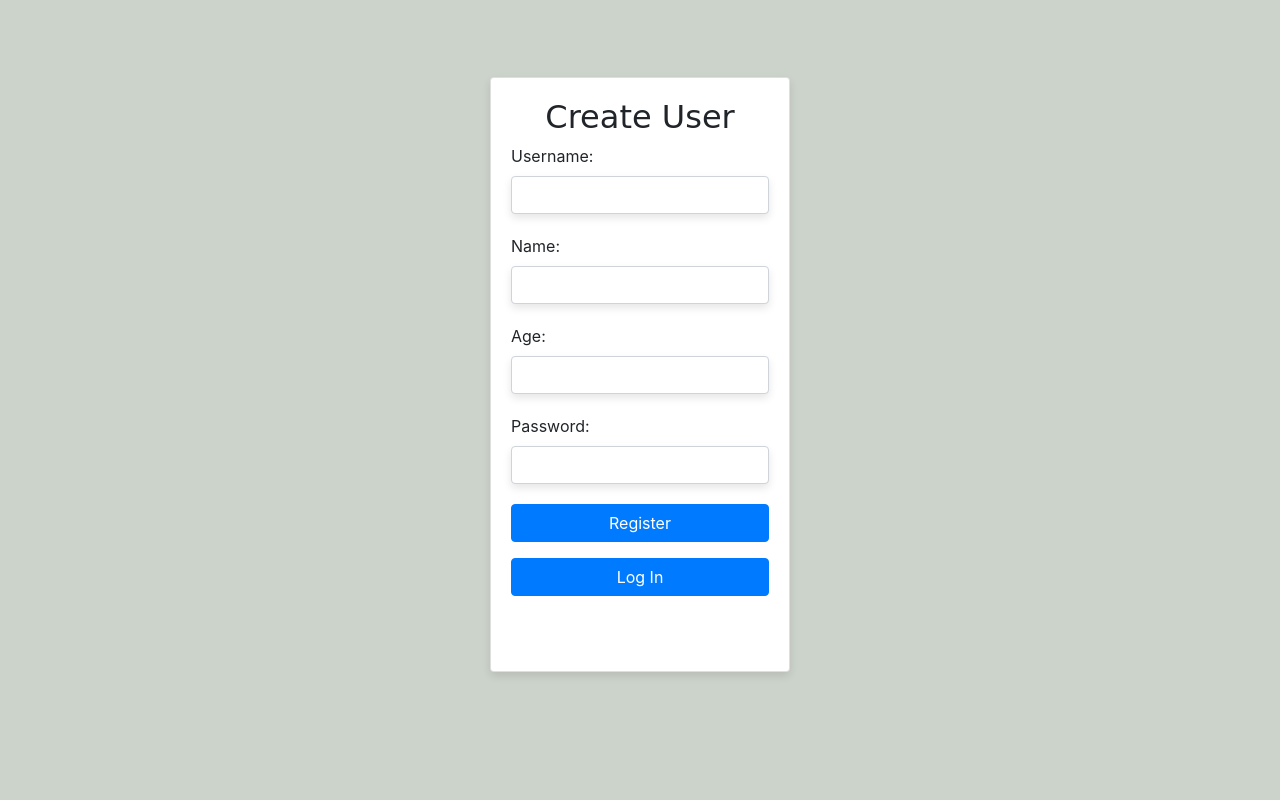
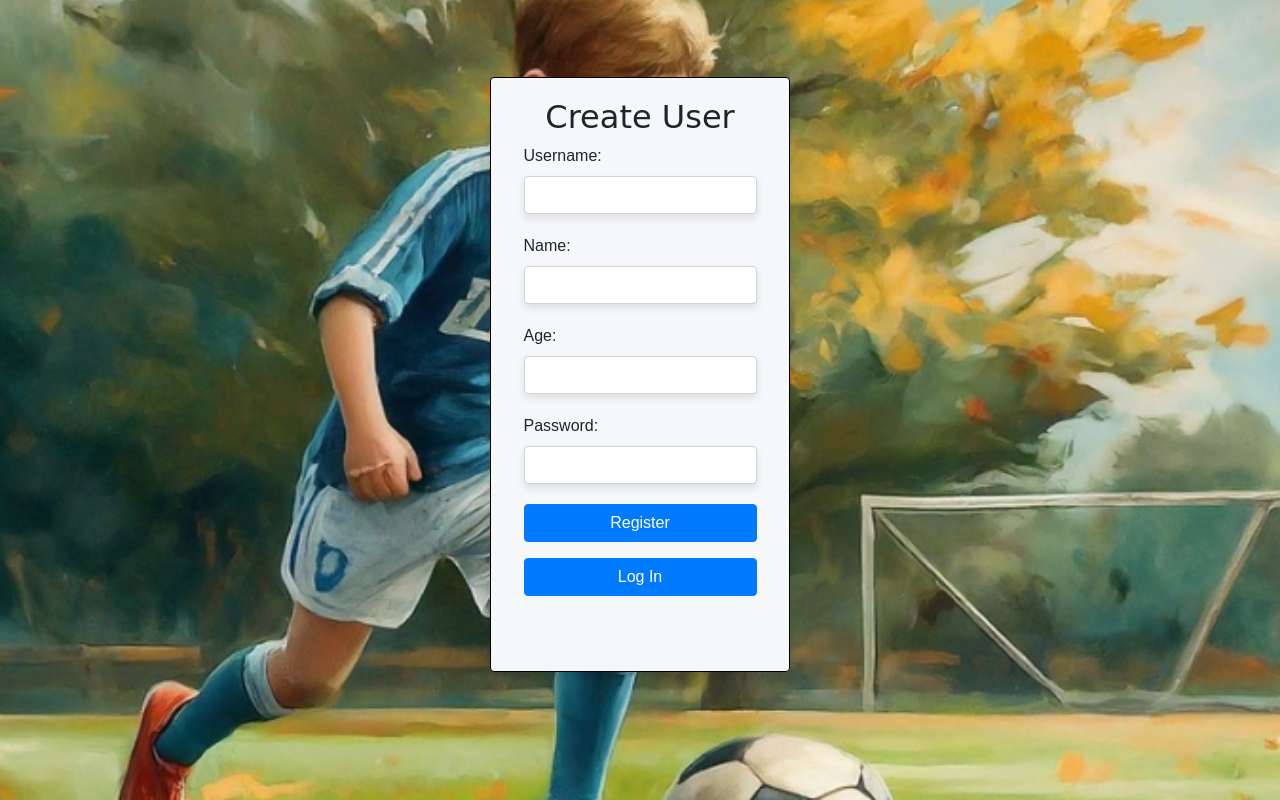
Before and after one commit to Mohit197/Football_stat_AWS, a Flask app: page /register in a window 1280 px wide. Run offline with Flask 3, Linux system fonts and the light colour scheme; some libraries are stand-ins or nearby versions; some web fonts are replaced.

Commit message:
Making some change to Register & Login page

```diff
--- a/static/css/register.css
+++ b/static/css/register.css
@@ -11,7 +11,6 @@ body {
     margin: 100px auto;
     width: 300px; /* Adjust the width to your preference */
     height: 595px; /* Set the same height to make it square */
-    border: 2px solid black; /* Add a border */
     border-radius: 10px; /* Adjust border radius for rounded corners */
     box-shadow: 0 4px 8px rgba(0, 0, 0, 0.1);
     display: flex; /* Use flexbox for centering content */
--- a/templates/home.html
+++ b/templates/home.html
@@ -12,7 +12,7 @@
     <link href="https://fonts.googleapis.com/css2?family=Poppins:wght@400;600&display=swap" rel="stylesheet">
     <style>
         body {
-            background-image: url("{{ url_for('static', filename='/images/Football_Background2.jpg') }}");
+            background-image: url("{{ url_for('static', filename='/images/Football_Background_7.jpg') }}");
             background-size: cover;
             background-position: center;
         }
@@ -38,7 +38,7 @@
     </script>
 </head>
 <body>
-    <nav class="navbar navbar-expand-lg navbar-dark bg-dark">
+    <nav class="navbar navbar-expand-lg navbar-dark bg-dark" style="background-color: #631402;">
         <a class="navbar-brand" href="/">Football App</a>
         <button class="navbar-toggler" type="button" data-bs-toggle="collapse" data-bs-target="#navbarNav" aria-controls="navbarNav" aria-expanded="false" aria-label="Toggle navigation">
             <span class="navbar-toggler-icon"></span>
--- a/templates/login.html
+++ b/templates/login.html
@@ -25,7 +25,7 @@
     <div class="card">
         <div class="card-body text-center">
             <!-- Add your profile image here -->
-            <img src="{{ url_for('static', filename='/images/Football_Background1.jpg') }}" alt="Profile Image" class="profile-image">
+            <img src="{{ url_for('static', filename='/images/default_user_picture_background.jpg') }}" alt="Profile Image" class="profile-image" style="border: 2px solid black;">
             <h2 class="text-center">Welcome Champs :)</h2>
             <form id="loginForm" method="post">
                 <div class="form-group">
--- a/templates/register.html
+++ b/templates/register.html
@@ -9,8 +9,22 @@
     <link href="https://stackpath.bootstrapcdn.com/bootstrap/4.5.2/css/bootstrap.min.css" rel="stylesheet">
     <link href="https://fonts.googleapis.com/css2?family=Poetsen+One&display=swap" rel="stylesheet">
 </head>
-<body style="background-color: #CCD3CA;">
-    <div class="card mt-5">
+<body >
+    <style>
+        body {
+            background-image: url("{{ url_for('static', filename='/images/Football_Background_register.jpg') }}");
+            background-size: 100%; /* Adjust this value to zoom out more or less */
+            background-position: center;
+            background-repeat: no-repeat;
+            height: 100vh;
+            margin: 0; /* Remove any default margin */
+            display: flex;
+            justify-content: center;
+            align-items: center;
+            font-family: Arial, sans-serif;
+        }
+    </style>
+    <div class="card mt-5" style="background-color:#F5F7F8;border: 1px solid black;">
         <div class="card-body">
             <h2 class="text-center">Create User</h2>
             <form action="/register" method="post" onsubmit="return validatePassword()">
```
Also changed, not shown: static/images/FootBall_Background_14.jpg (added), static/images/Football_Background_7.jpg (added), static/images/Football_Background_register.jpg (added), static/images/default_user_picture_background.jpg (added), 2 other files.
